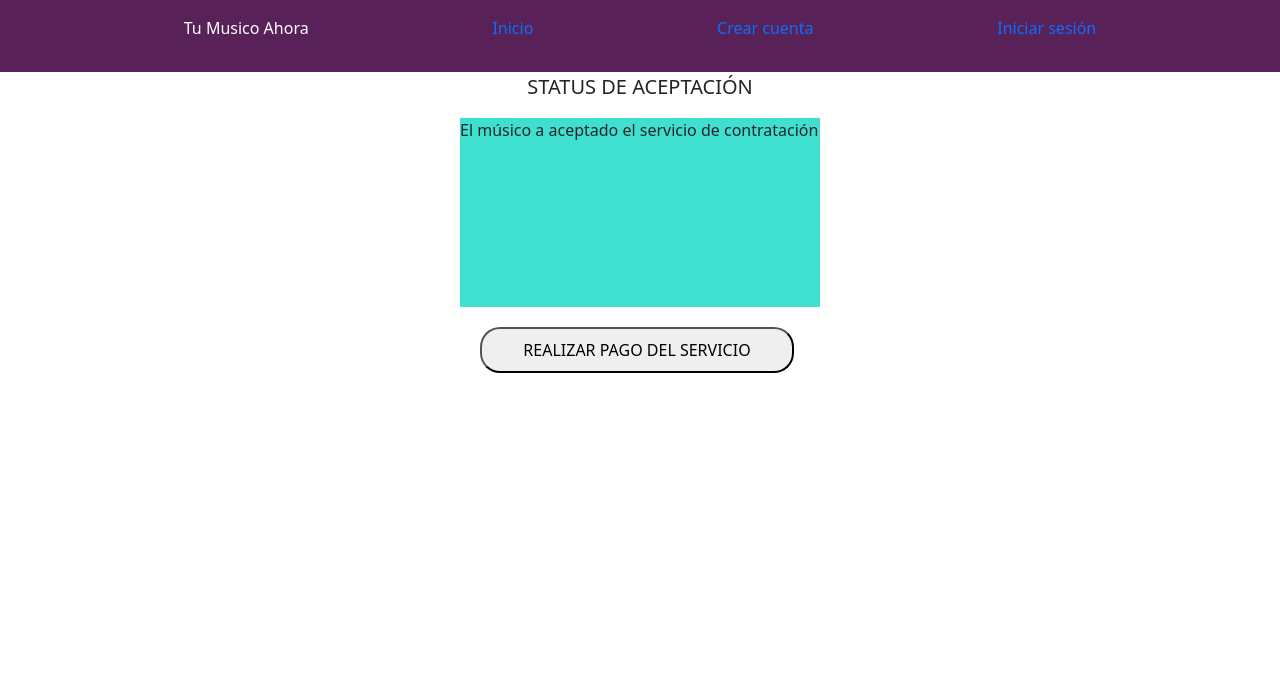
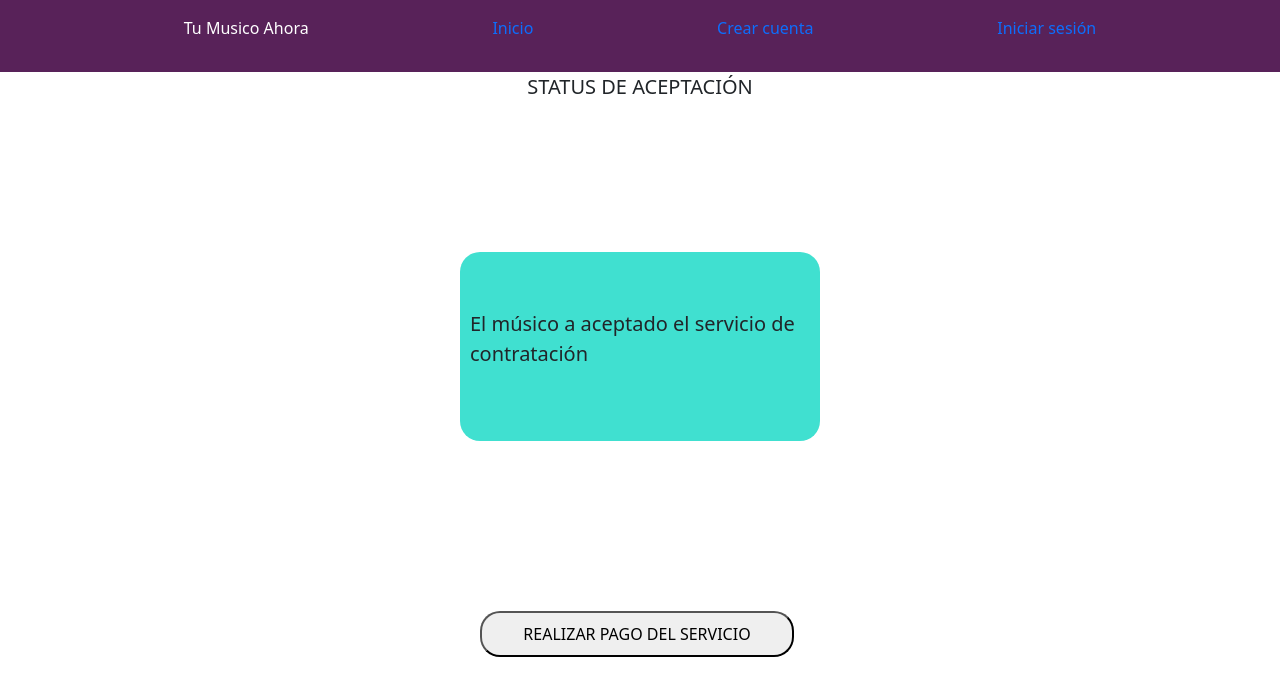
Before and after one commit to Kodemia-MusicApp/MusicApp-FrontEnd, a React (Create React App) app: page /reservationaccepted in a window 1280 px wide. Shown: the top 696 px of the page. Built offline with nearby package versions, Linux system fonts and the light colour scheme; no server answers.

Commit message:
1 file modified

```diff
--- a/src/Pages/ReservationAccepted/ReservationAccepted.scss
+++ b/src/Pages/ReservationAccepted/ReservationAccepted.scss
@@ -1,4 +1,3 @@
-/////CONTAINERS
 .ReservationAccepted {
     display: flex;
     justify-content: center;
@@ -11,5 +10,13 @@
 .acceptationmessage {
     width: 100%;
     height: 189px;
+    border-radius: 20px;
+    font-size: 20px;
+    padding: 10px;
+    display: flex;
+    justify-content: center;
+    align-items: center;
+    margin-top: 150px;
+    margin-bottom: 150px;
     background-color: turquoise;
 }
```
